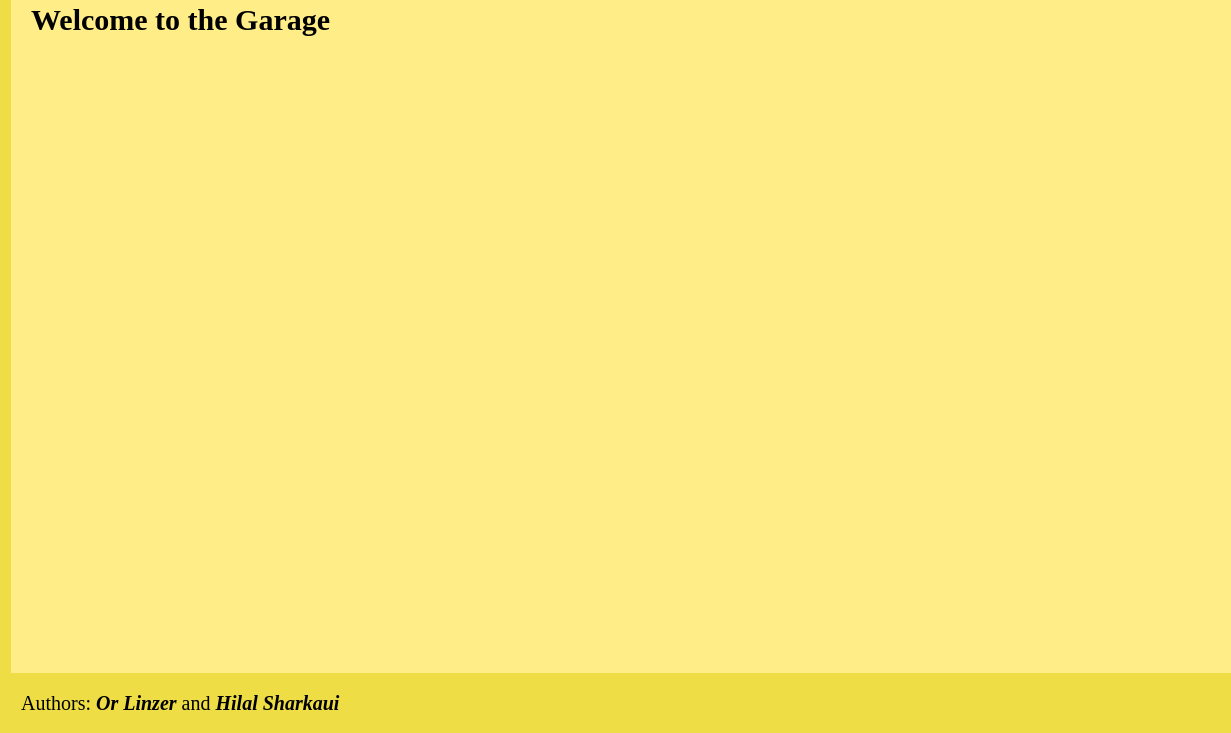
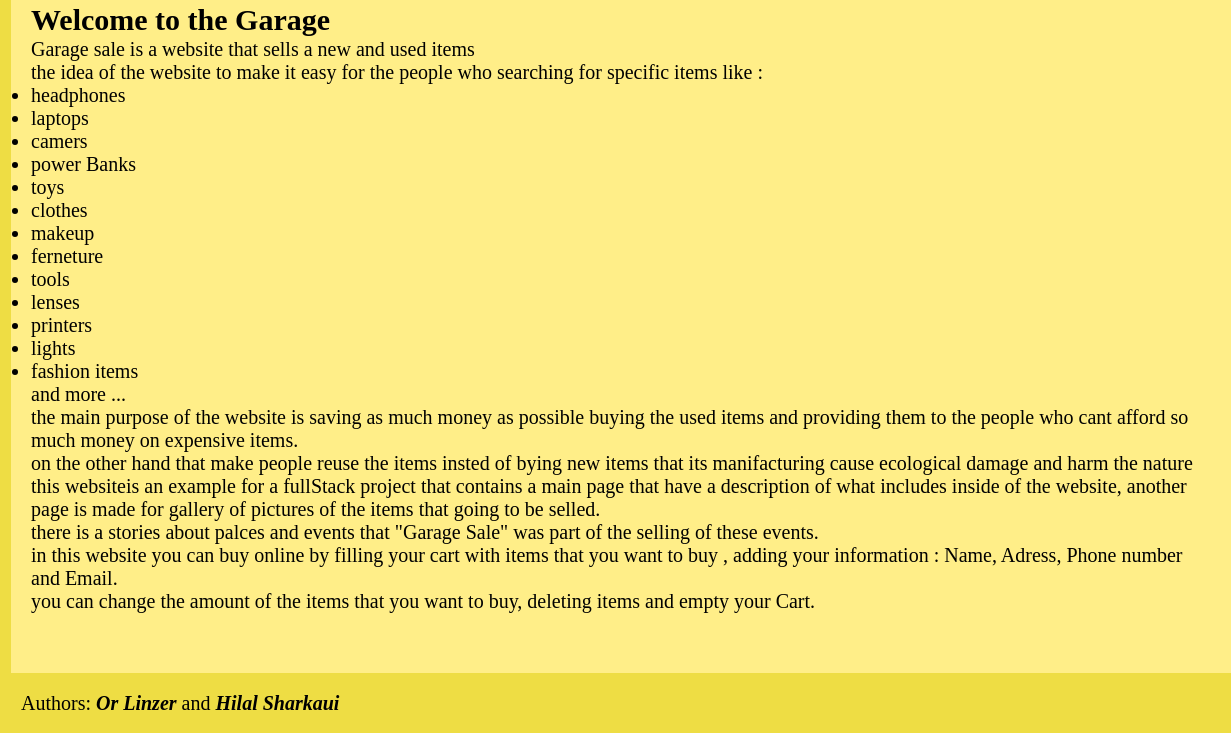
Before and after one commit to orlinzer/FullStackFinal2, a plain HTML site: page index.html in a window 1280 px wide. Shown: the part 67-800 px from the top of the page, 49-1280 px from the left. Drawn offline with Linux system fonts and the light colour scheme.

Commit message:
add text to home page

```diff
--- a/index.html
+++ b/index.html
@@ -125,6 +125,61 @@
       <div class="container2">
         <main>
           <h2>Welcome to the Garage</h2>
+          <p>Garage sale is a website that sells a new and used items</p>
+          <p>
+            the idea of the website to make it easy for the people who searching
+            for specific items like :
+          </p>
+          <ul>
+            <li>headphones</li>
+            <li>laptops</li>
+            <li>camers</li>
+            <li>power Banks</li>
+            <li>toys</li>
+            <li>clothes</li>
+            <li>makeup</li>
+            <li>ferneture</li>
+            <li>tools</li>
+            <li>lenses</li>
+            <li>printers</li>
+            <li>lights</li>
+            <li>fashion items</li>
+            <p>and more ...</p>
+          </ul>
+
+          <p>
+            the main purpose of the website is saving as much money as possible
+            buying the used items and providing them to the people who cant
+            afford so much money on expensive items.
+          </p>
+
+          <p>
+            on the other hand that make people reuse the items insted of bying
+            new items that its manifacturing cause ecological damage and harm
+            the nature
+          </p>
+
+          <p>
+            this websiteis an example for a fullStack project that contains a
+            main page that have a description of what includes inside of the
+            website, another page is made for gallery of pictures of the items
+            that going to be selled.
+          </p>
+
+          <p>
+            there is a stories about palces and events that "Garage Sale" was
+            part of the selling of these events.
+          </p>
+
+          <p>
+            in this website you can buy online by filling your cart with items
+            that you want to buy , adding your information : Name, Adress, Phone
+            number and Email.
+          </p>
+          <p>
+            you can change the amount of the items that you want to buy,
+            deleting items and empty your Cart.
+          </p>
         </main>
         <footer>
           <p>
```
